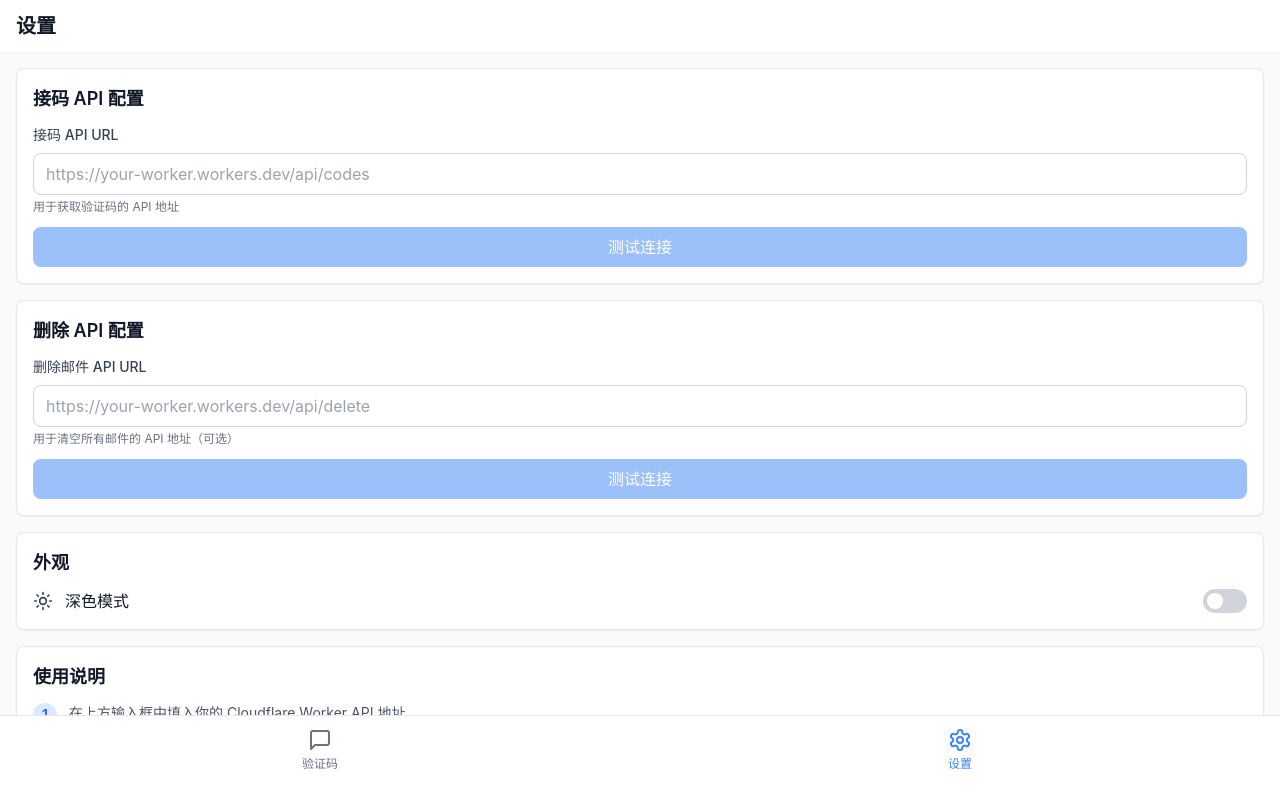
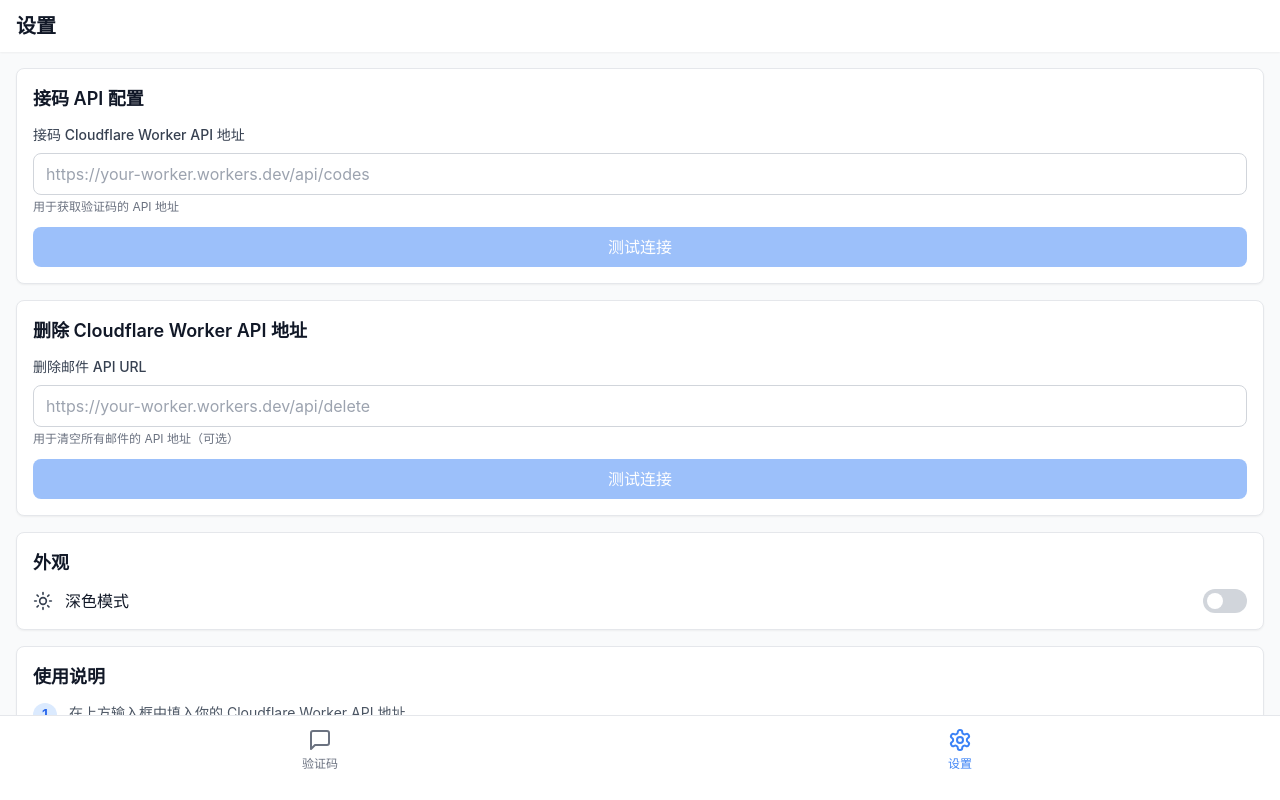
Before and after one commit to Yuy-0415/verification-pwa, a React (Vite) app: page / in a window 1280 px wide. Both pictures are taken after a click on the button "设置". Built offline with nearby package versions, Linux system fonts and the light colour scheme.

Commit message:
Fix: 优化下拉刷新高度、文字间距、默认自动刷新间隔改为5秒

```diff
--- a/src/components/CodesList.tsx
+++ b/src/components/CodesList.tsx
@@ -14,7 +14,7 @@ export function CodesList() {
   const [isPulling, setIsPulling] = useState(false);
   const [pullDistance, setPullDistance] = useState(0);
   const [autoRefreshEnabled, setAutoRefreshEnabled] = useState(true);
-  const [autoRefreshInterval, setAutoRefreshInterval] = useState(30); // 默认30秒
+  const [autoRefreshInterval, setAutoRefreshInterval] = useState(5); // 默认5秒
   const [showCopyToast, setShowCopyToast] = useState(false);
 
   const touchStartY = useRef(0);
@@ -89,8 +89,8 @@ export function CodesList() {
     const distance = touchY - touchStartY.current;
 
     if (distance > 0) {
-      setPullDistance(Math.min(distance, 100));
-      setIsPulling(distance > 60);
+      setPullDistance(Math.min(distance, 80));
+      setIsPulling(distance > 50);
     }
   };
 
@@ -252,7 +252,7 @@ export function CodesList() {
             className="absolute top-0 left-0 right-0 flex items-center justify-center transition-all"
             style={{
               height: `${pullDistance}px`,
-              opacity: pullDistance / 100
+              opacity: pullDistance / 80
             }}
           >
             <div className="text-sm text-gray-600 dark:text-gray-400 flex items-center gap-2">
@@ -330,13 +330,13 @@ export function CodesList() {
                 </div>
 
                 {/* 邮箱号 */}
-                <div className="text-sm text-gray-600 dark:text-gray-400 mb-1">
+                <div className="text-sm text-gray-600 dark:text-gray-400 mb-1 flex items-center gap-1">
                   <span className="inline-block w-5">📧</span>
                   <span>{code.phone}</span>
                 </div>
 
                 {/* 时间 */}
-                <div className="text-xs text-gray-500 dark:text-gray-500">
+                <div className="text-xs text-gray-500 dark:text-gray-500 flex items-center gap-1">
                   <span className="inline-block w-5">🕐</span>
                   <span>{formatRelativeTime(code.time)}</span>
                 </div>
--- a/src/components/Settings.tsx
+++ b/src/components/Settings.tsx
@@ -99,7 +99,7 @@ export function Settings({ onDarkModeChange }: SettingsProps) {
           <div className="space-y-3">
             <div>
               <label className="block text-sm font-medium text-gray-700 dark:text-gray-300 mb-2">
-                接码 API URL
+                接码 Cloudflare Worker API 地址
               </label>
               <input
                 type="url"
@@ -158,7 +158,7 @@ export function Settings({ onDarkModeChange }: SettingsProps) {
         {/* 删除 API 配置 */}
         <div className="bg-white dark:bg-gray-800 rounded-lg shadow-sm p-4 border border-gray-200 dark:border-gray-700">
           <h2 className="text-lg font-semibold text-gray-900 dark:text-white mb-3">
-            删除 API 配置
+            删除 Cloudflare Worker API 地址
           </h2>
 
           <div className="space-y-3">
```
